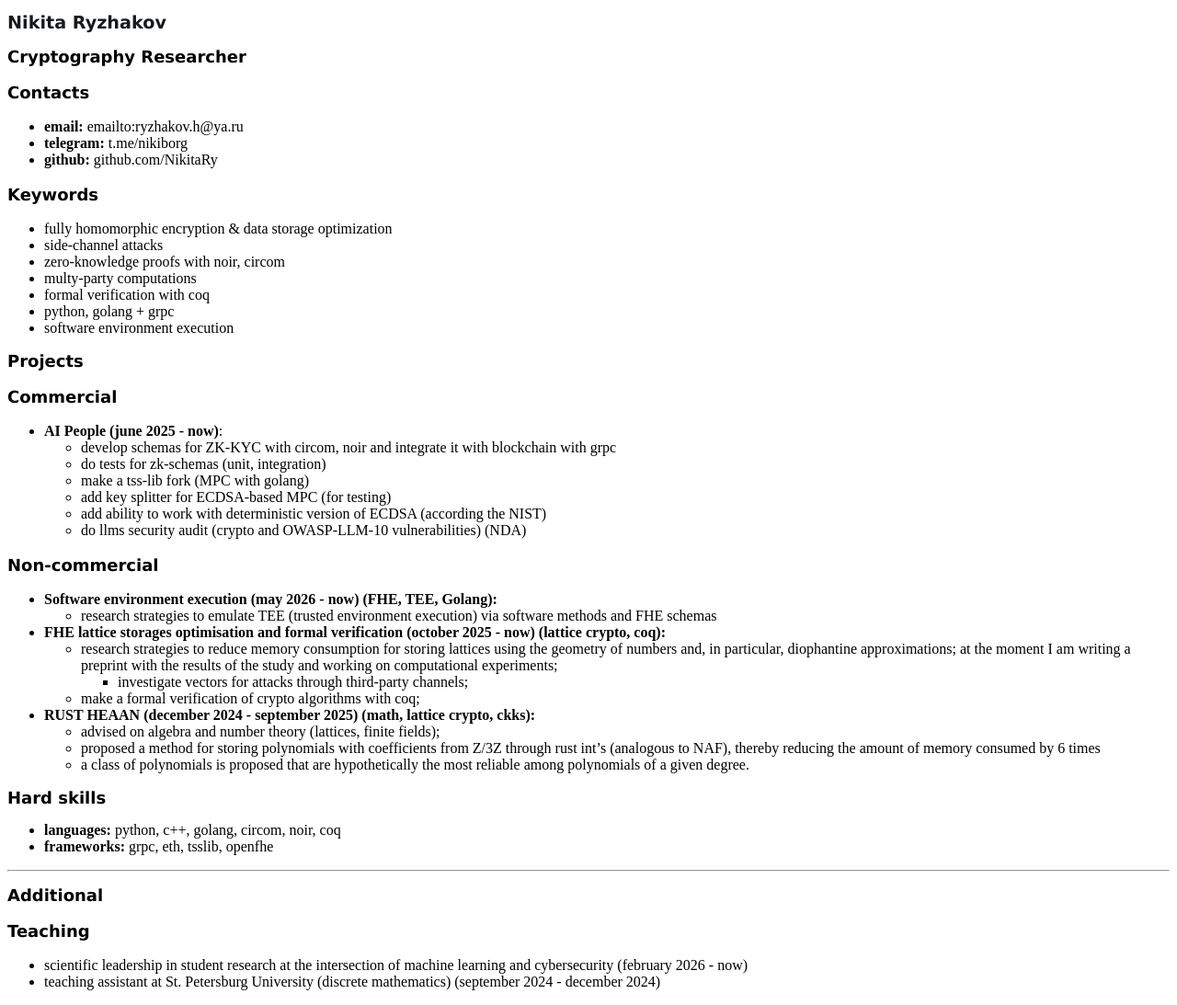
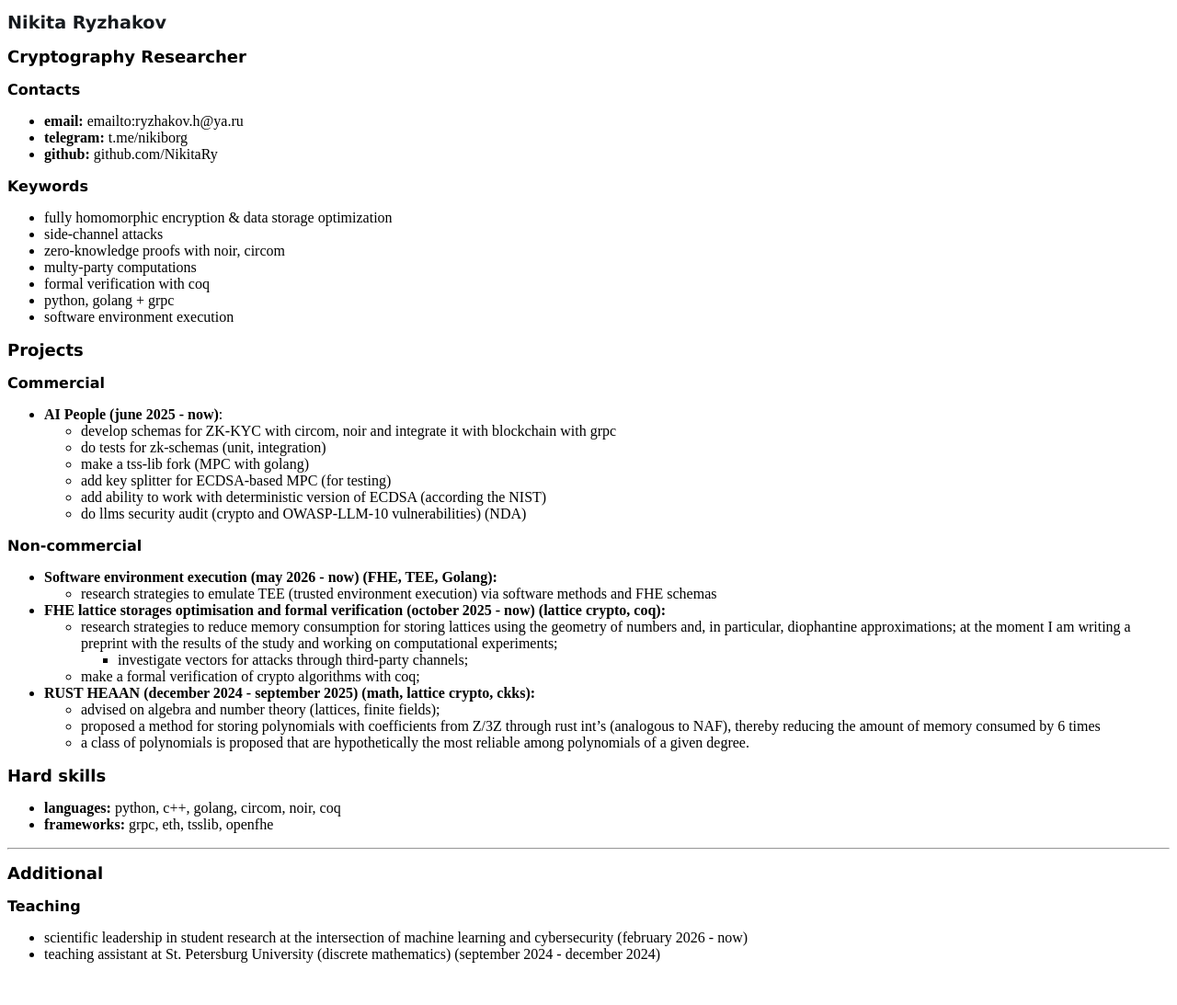
Before and after one commit to NikitaRy/NikitaRy.github.io, a Jekyll site: the page built from about.md, in a window 1280 px wide. Shown: the whole page at 92% size. Built offline with Jekyll 4.4.1, drawn with Linux system fonts in a browser that asks for light colours; our own code applies the rules of GitHub Pages for plain Markdown files; after the commit the page ends 1063 px from its top, so only the background shows below that.

Commit message:
change typography

```diff
--- a/assets/css/style.css
+++ b/assets/css/style.css
@@ -6,6 +6,12 @@ h1{
 
 h2, h3{
     color: 2f353b;
-    font-size: large;
     font-family: Verdana, Geneva, Tahoma, sans-serif;
 }
+
+h2{
+    font-size: large;
+}
+h3{
+    font-size: medium;
+}
```
